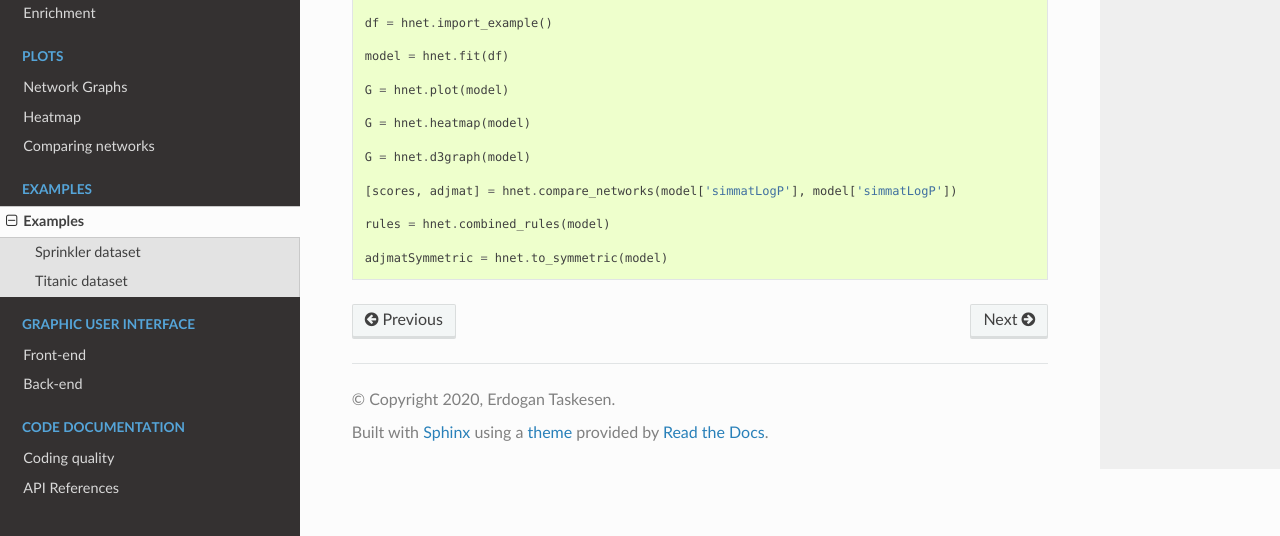
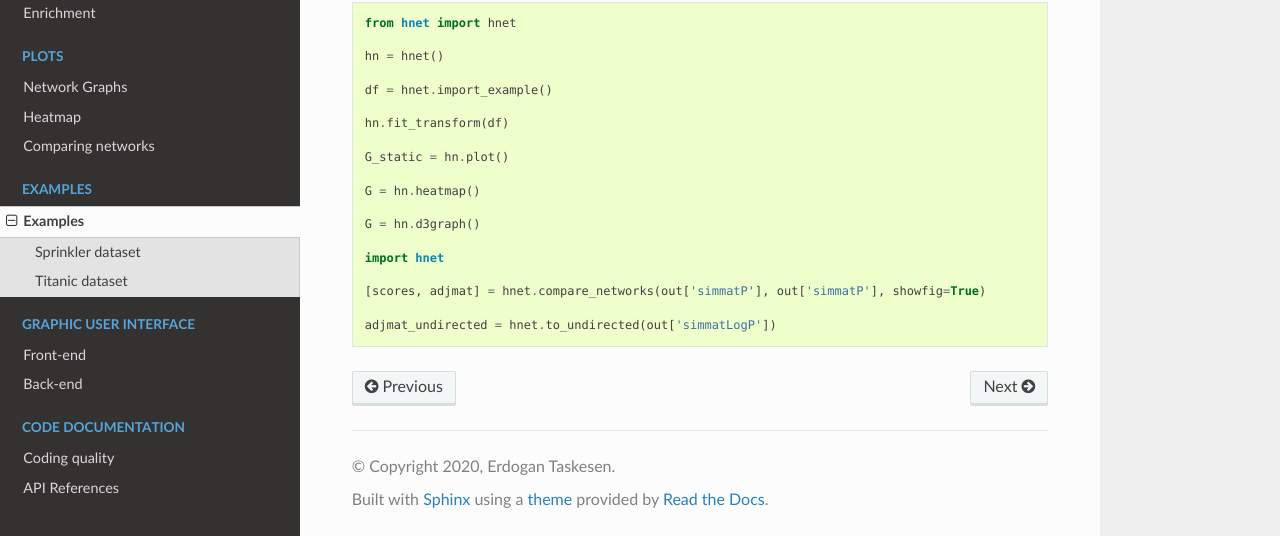
Before and after one commit to erdogant/hnet, a Sphinx documentation site: the page built from docs/source/Examples.rst, in a window 1280 px wide and 900 px high, scrolled down 3023 px, cut to the strip 364-900 px from the top of the window. Built offline with Sphinx 7.4.7 and the Read the Docs theme 2.0.0, drawn with Linux system fonts in a browser that asks for light colours; some of the changed text lies outside the part shown.

Commit message:
examples corrected for classes

```diff
--- a/docs/source/Examples.rst
+++ b/docs/source/Examples.rst
@@ -15,16 +15,17 @@
 
 .. code-block:: python
 
-	import hnet
+	from hnet import hnet
+	hn = hnet()
 
 	# Import example dataset
 	df = hnet.import_example('sprinkler')
 
 	# Learn the relationships
-	model = hnet.fit(df)
+	hn.fit_transform(df)
 
 	# Generate the interactive graph
-	G = hnet.d3graph(model)
+	G = hn.d3graph()
 
 
 **Network output**
@@ -41,16 +42,17 @@
 
 .. code-block:: python
 
-	import hnet
+	from hnet import hnet
+	hn = hnet()
 
 	# Import example dataset
 	df = hnet.import_example('titanic')
 
 	# Learn the relationships
-	model = hnet.fit(df)
+	hn.fit_transform(df)
 
 	# Generate the interactive graph
-	G = hnet.d3graph(model)
+	G = hn.d3graph()
 
 
 **Output looks as following**
@@ -104,20 +106,22 @@
 
 .. code-block:: python
 
-	import hnet
+	from hnet import hnet
+
+	hn = hnet()
 
 	df = hnet.import_example()
 
-	model = hnet.fit(df)
+	hn.fit_transform(df)
 
-	G = hnet.plot(model)
+	G_static = hn.plot()
 
-	G = hnet.heatmap(model)
+	G = hn.heatmap()
 
-	G = hnet.d3graph(model)
+	G = hn.d3graph()
 
-	[scores, adjmat] = hnet.compare_networks(model['simmatLogP'], model['simmatLogP'])
+        import hnet
 
-	rules = hnet.combined_rules(model)
+	[scores, adjmat] = hnet.compare_networks(out['simmatP'], out['simmatP'], showfig=True)
 
-	adjmatSymmetric = hnet.to_symmetric(model)
+	adjmat_undirected = hnet.to_undirected(out['simmatLogP'])
```
Also changed, not shown: docs/source/Installation.rst (+13 -9 lines), docs/source/Plots.rst (+15 -5 lines), 2 other files.
